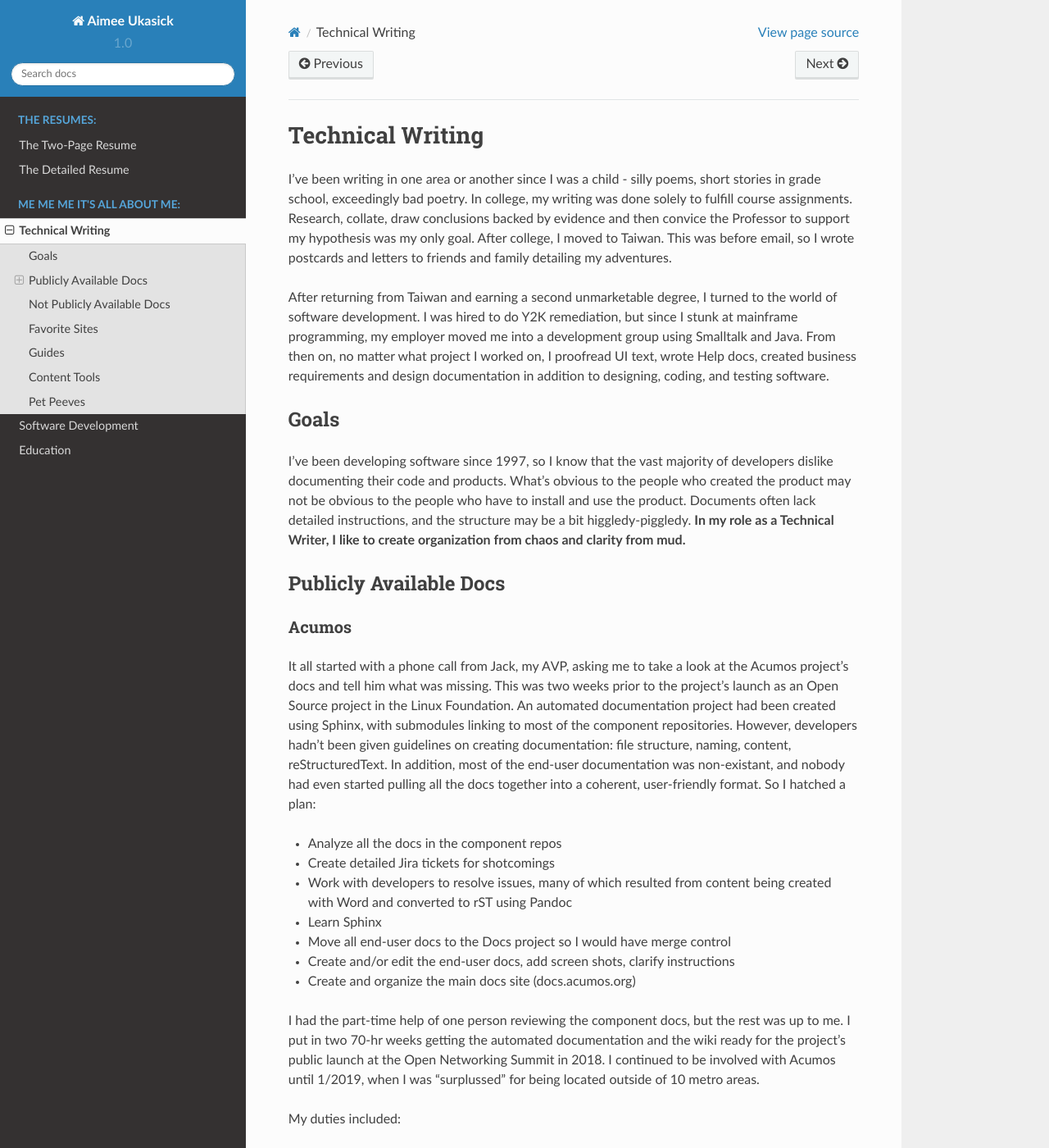
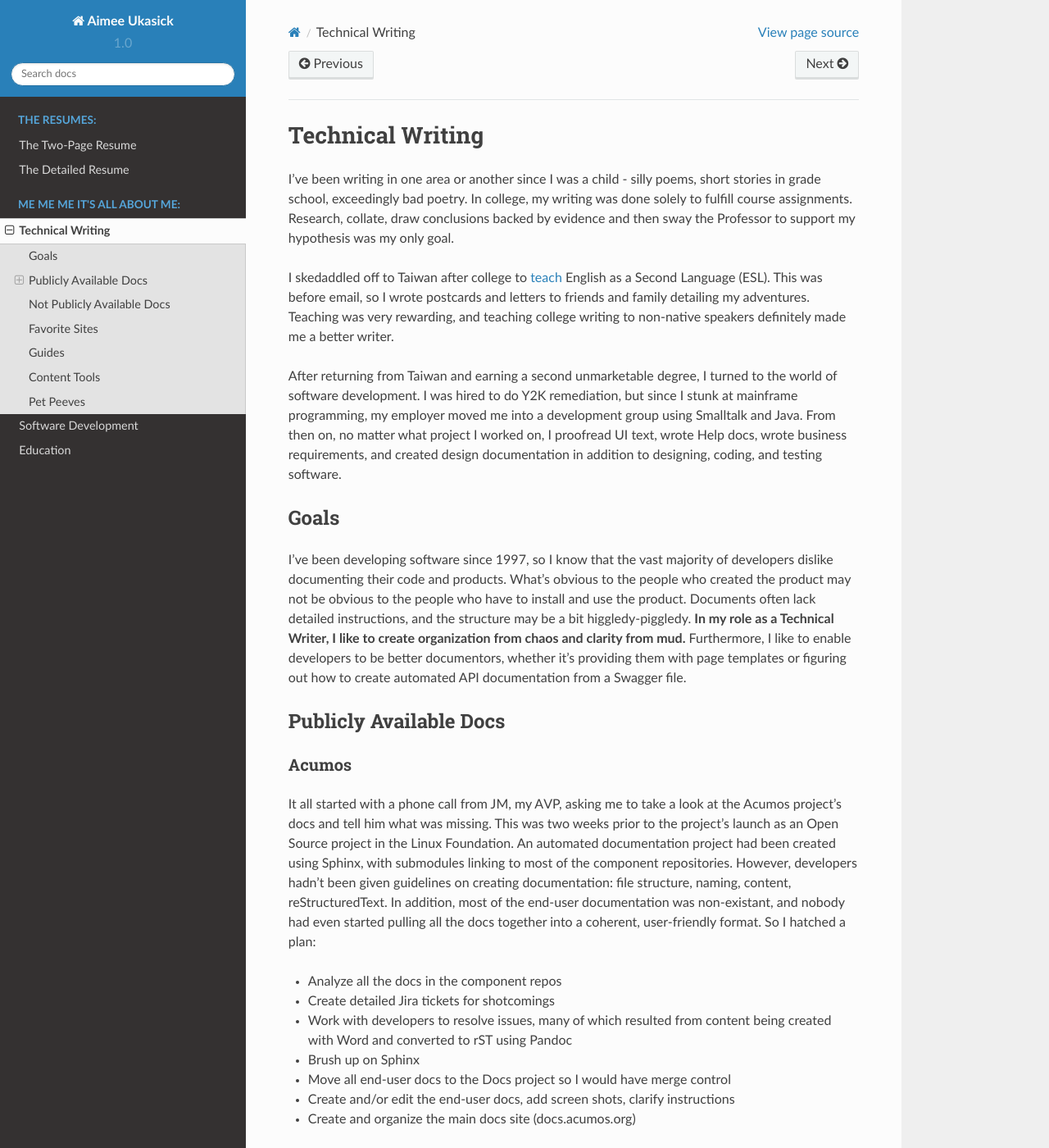
Before and after one commit to aimeeu/aimee-ukasick-resume, a Sphinx documentation site: the page built from docs/tech_writing.rst, in a window 1280 px wide and 1400 px high. Shown: the whole window at 82% size. Built offline with Sphinx 7.4.7 and the Read the Docs theme 2.0.0, drawn with Linux system fonts in a browser that asks for light colours; some of the changed text lies outside the part shown.

Commit message:
added labels to long resume
Signed-off-by: Aimee Ukasick <aimeeu.opensource@gmail.com>

```diff
--- a/docs/software_dev.rst
+++ b/docs/software_dev.rst
@@ -29,4 +29,12 @@
 
 Compuware
 ---------
-The main project I worked on involved reading utility meters over the WAN and was funded by an external startup. The team had four developers doing C and C++, two tech writers, and 3-4 Java developers. The Java developers worked on software for field technicians.
+The main project I worked on involved reading utility meters over the WAN and was funded by an external startup. The team had four developers doing C and C++, two tech writers, and 3-4 Java developers. The Java developers worked on software for field technicians, with a Java Swing UI. It was a great group of people, and I learned a lot. The biggest argument we developers had was where to put the curly braces in our code. We were on the bleeding edge - continuous integration, pair programming, and Agile complete with sticky notes stuck to a conference room wall. Ward Cunningham, Kent Beck, and Martin Fowler were worshipped at an almost unhealthy level. Lots of camaraderie, ribbing, and practical jokes. After a couple of years I found myself in a lead position on the project, mentoring new college hires. View the nitty gritty details in the :ref:`res-compuware` section of my resume. Sadly, all good things must come to an end. As the project funding was reduced, so was the staffing. I decided to move on to another consulting company where some friends worked.
+
+Centare
+-------
+Out of the frying pan and into the fire. My first assignment was working on an order and inventory system being written in C#. So I learned C# on the job and spent an inordinate amount of time clarifying requirements. Truthfully it was not an enjoyable :ref:`stint <res-centare>`. The next assignment was equally odious: working on a financial system for a hedge fund company located in a moldy office building. At least the office pranks were prime.
+
+The Reach Out and Touch Someone Years
+=====================================
+I had had enough of consulting and wanted a steady development job in a single location. My brother was working for AT&T Technology Development by this time, so he secured me an interivew with the hiring manager. MP wanted an experienced developer to bring good software development practices to his group, and I fit the bill. Years later, MP told me what sealed the deal was that when asked to explain Struts, I drew pictures on the whiteboard while explaining Model-View-Controller architecture in terms an old mainframer could understand.
--- a/docs/tech_writing.rst
+++ b/docs/tech_writing.rst
@@ -22,18 +22,19 @@
 I've been writing in one area or another since I was a child - silly poems,
 short stories in grade school, exceedingly bad poetry. In college, my writing
 was done solely to fulfill course assignments. Research, collate, draw
-conclusions backed by evidence and then convice the Professor to support my
-hypothesis was my only goal. After college, I moved to Taiwan. This was before
-email, so I wrote postcards and letters to friends and family detailing my
-adventures.
+conclusions backed by evidence and then sway the Professor to support my
+hypothesis was my only goal.
+
+I skedaddled off to Taiwan after college to :ref:`teach <res-lttc>` English as a Second Language (ESL). This was before
+email, so I wrote postcards and letters to friends and family detailing my adventures. Teaching was very rewarding, and teaching college writing to non-native speakers definitely made me a better writer.
 
 
 After returning from Taiwan and earning a second unmarketable degree, I turned
 to the world of software development. I was hired to do Y2K remediation, but
 since I stunk at mainframe programming, my employer moved me into a development
 group using Smalltalk and Java. From then on, no matter what project I worked
-on, I proofread UI text, wrote Help docs, created business requirements and
-design documentation in addition to designing, coding, and testing software.
+on, I proofread UI text, wrote Help docs, wrote business requirements, and
+created design documentation in addition to designing, coding, and testing software.
 
 Goals
 =====
@@ -42,23 +43,27 @@
 people who created the product may not be obvious to the people who have to
 install and use the product. Documents often lack detailed instructions, and
 the structure may be a bit higgledy-piggledy. **In my role as a Technical Writer,
-I like to create organization from chaos and clarity from mud.**
+I like to create organization from chaos and clarity from mud.** Furthermore,
+I like to enable developers to be better documentors, whether it's providing them
+with page templates or figuring out how to create automated API documentation from a Swagger file.
 
 Publicly Available Docs
 =======================
 Acumos
 ------
-It all started with a phone call from Jack, my AVP, asking me to take a look at the Acumos project's docs and tell him what was missing. This was two weeks prior to the project's launch as an Open Source project in the Linux Foundation. An automated documentation project had been created using Sphinx, with submodules linking to most of the component repositories. However, developers hadn't been given guidelines on creating documentation: file structure, naming, content, reStructuredText. In addition, most of the end-user documentation was non-existant, and nobody had even started pulling all the docs together into a coherent, user-friendly format. So I hatched a plan:
+It all started with a phone call from JM, my AVP, asking me to take a look at the Acumos project's docs and tell him what was missing. This was two weeks prior to the project's launch as an Open Source project in the Linux Foundation. An automated documentation project had been created using Sphinx, with submodules linking to most of the component repositories. However, developers hadn't been given guidelines on creating documentation: file structure, naming, content, reStructuredText. In addition, most of the end-user documentation was non-existant, and nobody had even started pulling all the docs together into a coherent, user-friendly format. So I hatched a plan:
 
 - Analyze all the docs in the component repos
 - Create detailed Jira tickets for shotcomings
 - Work with developers to resolve issues, many of which resulted from content being created with Word and converted to rST using Pandoc
-- Learn Sphinx
+- Brush up on Sphinx
 - Move all end-user docs to the Docs project so I would have merge control
 - Create and/or edit the end-user docs, add screen shots, clarify instructions
 - Create and organize the main docs site (docs.acumos.org)
 
-I had the part-time help of one person reviewing the component docs, but the rest was up to me. I put in two 70-hr weeks getting the automated documentation and the wiki ready for the project's public launch at the Open Networking Summit in 2018. I continued to be involved with Acumos until 1/2019, when I was "surplussed" for being located outside of 10 metro areas.
+I had the part-time help of one person reviewing the component docs, but the rest was up to me. I put in two 70-hr weeks getting the automated documentation and the wiki ready for the project's public launch at the Open Networking Summit in 2018.
+
+I took up the role of Docs PTL for the first release of Acumos in December, 2018.
 
 My duties included:
 
@@ -79,7 +84,7 @@
 - `Portal and Marketplace User Guide <https://docs.acumos.org/en/athena/AcumosUser/portal-user/index.html>`_
 - `Portal and Marketplace Publisher Guide <https://docs.acumos.org/en/athena/AcumosUser/portal-publisher/index.html>`_
 
-Before I left, I moved the end-user docs to their respective component repositories so Acumos could function without a Docs PTL.
+A change in employment circumstances led to my resignation as Docs PTL. Before I left, I moved the end-user docs to their respective component repositories so Acumos could function without a Docs PTL.
 
 Items I wish I had been able to work on before I left:
 
@@ -95,7 +100,7 @@
 
 OpenStack Congress
 ------------------
-In 2016 I volunteered to contribute to the OpenStack Congress project. One of the best ways to learn an Open Source project is to contribute to the documentation as well as doing bug fixes. Unfortunately I was only able to commit minor docs fixes before being pulled off the project.
+In 2016 I volunteered to contribute to the OpenStack Congress project. One of the best ways to learn an Open Source project is to contribute to the documentation as well as doing bug fixes. In addition to minor docs patches, I was appointed the Cross-Project Docs Liaison. Unfortunately I was pulled off the project before I could excel in that role.
 
 Personal Project Documentation
 ------------------------------
@@ -129,11 +134,11 @@
 
 Not Publicly Available Docs
 ===========================
-Much of the technical writing I've done is not publicly available - internal requirements docs, design docs, help system docs.
+Much of the technical writing I've done is not publicly available - internal requirements, architecture and design, help system content.
 
 From 2017-2019 I really enjoyed assignments from my AVP. It always started with a phone call.... JM didn't have time to look into something, so he asked me to do the research and write up my findings. I did Proofs of Concept, gap analysis, and pure "what is this and how does it work" research.
 
-- Researched the Moby project, its relation to Docker Enterprise, and whether it was cost effective to build or buy
+- Researched the Moby project, its relation to Docker Enterprise, and whether it was cost effective to build or buy an Edge Cloud/IoT solution
 - Cloud Native POCs comparing Apcera, RedHat OpenShift, and Docker Enterprise Edition, which included ability to run across both AMD and ARM hardware
 - Researched how to deploy IoT-like hardware and images to an Edge Cloud and then push OSs to the hardware; this included setting up and configuring Raspberry PI boards into a Docker Swarm cluster, determining whether we could push a custom OS that I built with LinuxKit to the machines
 
```
Also changed, not shown: docs/resume_detailed.rst (+12 -0 lines).
